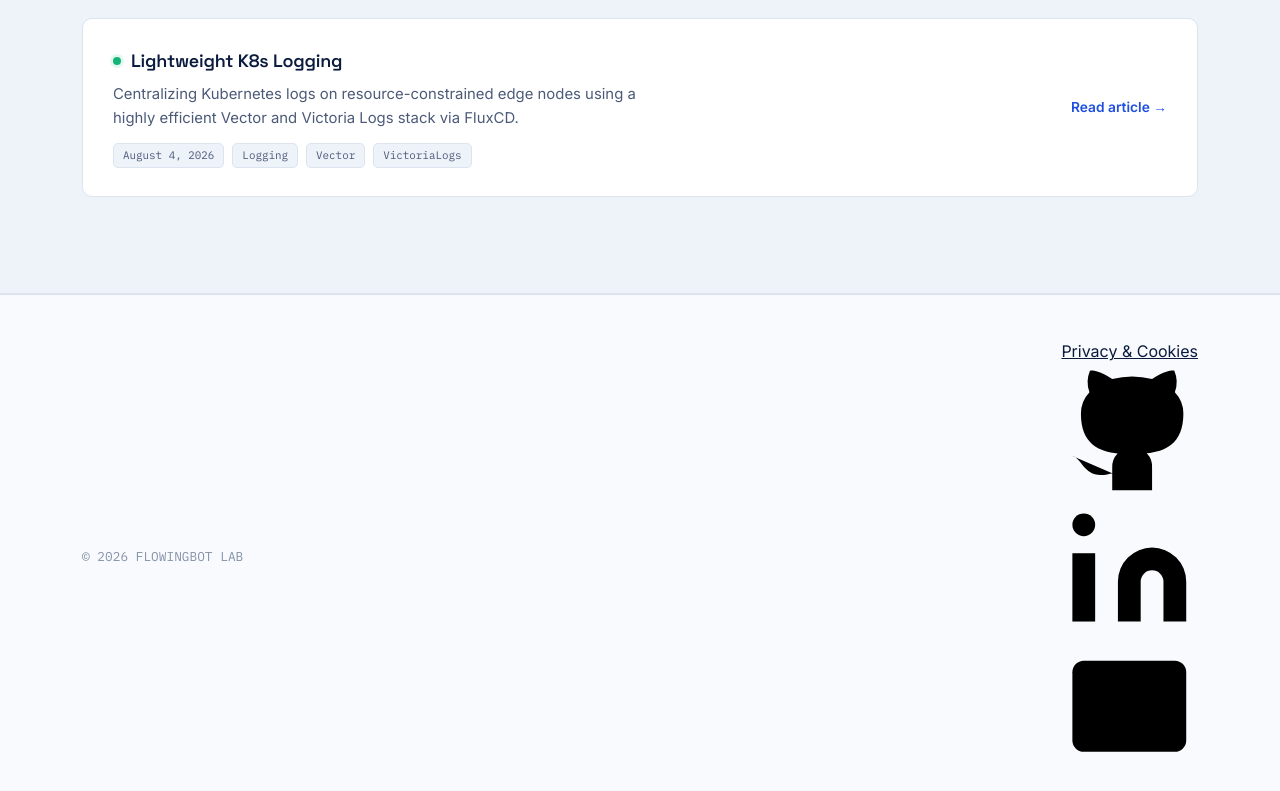
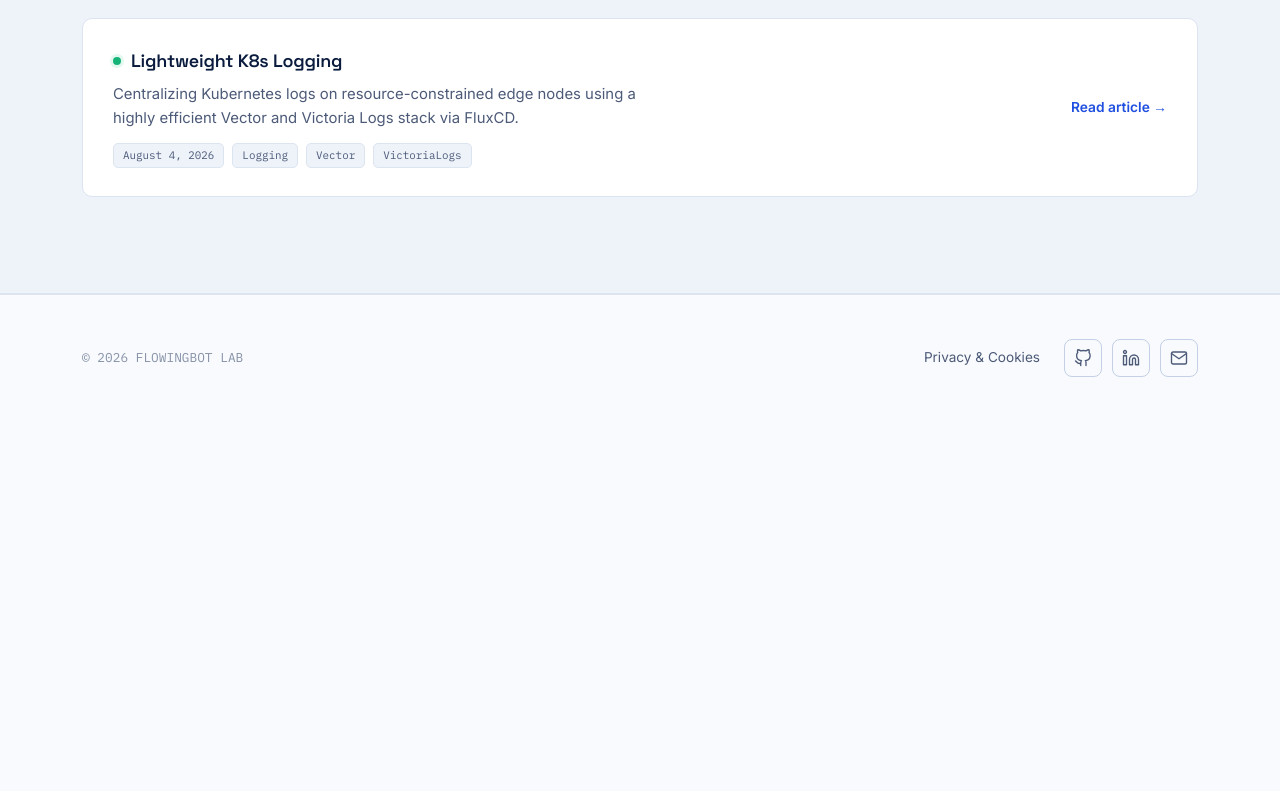
Before and after one commit to AndreaProzzo21/flowingbot, a plain HTML site: page blog.html in a window 1280 px wide. Shown: the part 1001-1792 px from the top of the page. After the commit the page ends 1422 px from the top, so only its background shows below. Drawn offline with Linux system fonts and the light colour scheme.

Commit message:
added new footer css

```diff
--- a/style.css
+++ b/style.css
@@ -611,6 +611,50 @@ footer {
 
 .footer-mail:hover { color: var(--blue); }
 
+.footer-right {
+    display: flex;
+    align-items: center;
+    gap: 24px;
+    flex-wrap: wrap;
+}
+
+.footer-link {
+    font-size: 0.85rem;
+    color: var(--ink-soft);
+    text-decoration: none;
+}
+.footer-link:hover { color: var(--blue); }
+
+.footer-social { display: flex; gap: 10px; }
+
+.footer-social a {
+    width: 38px;
+    height: 38px;
+    display: flex;
+    align-items: center;
+    justify-content: center;
+    border: 1px solid var(--line-strong);
+    border-radius: 8px;
+    color: var(--ink-soft);
+    transition: color 0.2s, border-color 0.2s, background 0.2s;
+}
+
+.footer-social a:hover {
+    color: var(--blue);
+    border-color: var(--blue);
+    background: var(--blue-tint);
+}
+
+.footer-social svg {
+    width: 18px;
+    height: 18px;
+    fill: none;
+    stroke: currentColor;
+    stroke-width: 1.8;
+    stroke-linecap: round;
+    stroke-linejoin: round;
+}
+
 /* ==========================================================================
    Responsive
    ========================================================================== */
```
